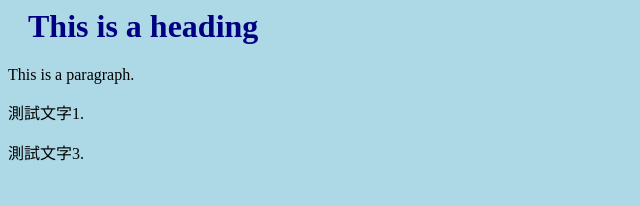
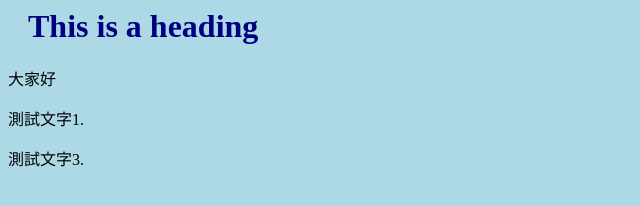
Before and after one commit to t3555016/hahow-git, a plain HTML site: page index2.htm in a window 1280 px wide. Shown: the whole page, without its empty margins (0-640 px from the left). Drawn offline with Linux system fonts and the light colour scheme.

Commit message:
Modify index2.htm

```diff
--- a/index2.htm
+++ b/index2.htm
@@ -8,7 +8,7 @@
 </head>
 <body>
   <h1>This is a heading</h1>
-  <p>This is a paragraph.</p>
+  <p>大家好</p>
   <p>測試文字1.</p>
   <p>測試文字3.</p>
 </body>
```
